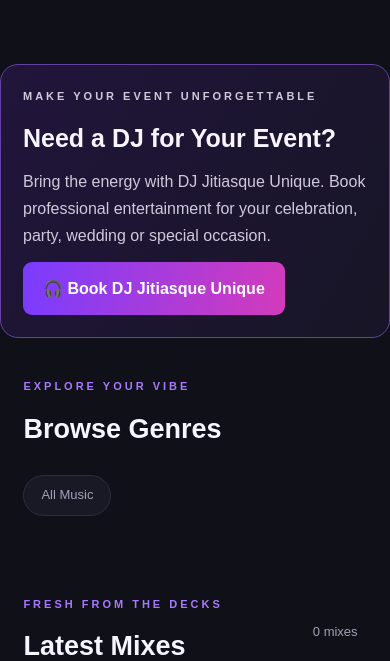
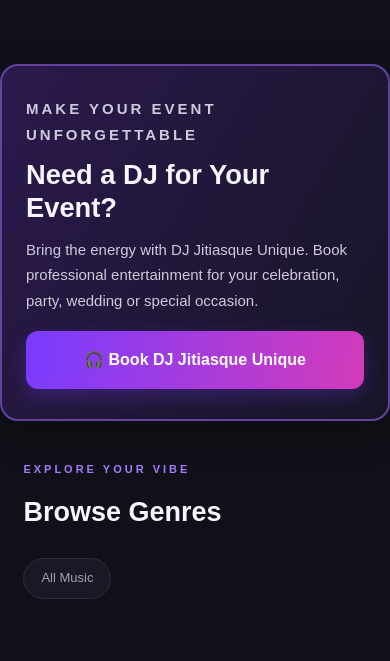
Before and after one commit to 5910henry-art/dj-mix-hub, a Flask app: template templates/index.html in a window 390 px wide. Shown: the part 1425-2086 px from the top of the page. Run offline with Flask 3, Linux system fonts and the light colour scheme; the template is opened without the code that fills it, so the values that code supplies are empty; some libraries are stand-ins or nearby versions.

Commit message:
Improve homepage DJ booking promotion

```diff
--- a/static/css/style.css
+++ b/static/css/style.css
@@ -777,42 +777,82 @@ footer small {
     display: flex;
     align-items: center;
     justify-content: space-between;
-    gap: 25px;
-    padding: 35px;
-    border: 1px solid #6342a0;
-    border-radius: 18px;
-    background: linear-gradient(120deg, #21153b, #171526);
+    gap: 35px;
+    min-height: 280px;
+    padding: 48px 52px;
+    border: 2px solid #6342a0;
+    border-radius: 24px;
+    background: linear-gradient(120deg, #2b194c, #171526);
+    box-shadow: 0 12px 35px rgba(0, 0, 0, .22);
+}
+
+.booking-promo > div:first-child {
+    flex: 1;
+    max-width: 760px;
 }
 
 .booking-promo h2 {
-    font-size: clamp(25px, 5vw, 38px);
-    margin: 10px 0;
+    font-size: clamp(30px, 5vw, 44px);
+    line-height: 1.2;
+    margin: 12px 0;
 }
 
 .booking-promo p {
     color: #d0c9dc;
-    line-height: 1.7;
+    font-size: 17px;
+    line-height: 1.8;
+    max-width: 650px;
 }
 
 .booking-promo-button {
     display: inline-block;
-    margin-top: 12px;
-    padding: 14px 20px;
-    border-radius: 9px;
+    margin-top: 18px;
+    padding: 17px 28px;
+    border-radius: 12px;
     background: linear-gradient(100deg, #793cff, #d33bba);
     color: white;
+    font-size: 17px;
     font-weight: bold;
     text-decoration: none;
+    box-shadow: 0 7px 20px rgba(121, 60, 255, .28);
+    transition: transform .2s, box-shadow .2s;
+}
+
+.booking-promo-button:hover {
+    transform: translateY(-3px);
+    box-shadow: 0 11px 25px rgba(121, 60, 255, .4);
 }
 
 .booking-promo-icon {
-    font-size: 90px;
+    flex-shrink: 0;
+    font-size: 125px;
     color: #bda0ff;
+    padding: 10px 20px;
 }
 
 @media (max-width: 600px) {
     .booking-promo {
-        padding: 22px;
+        min-height: 0;
+        padding: 30px 24px;
+        border-radius: 18px;
+    }
+
+    .booking-promo h2 {
+        font-size: clamp(27px, 7vw, 34px);
+    }
+
+    .booking-promo p {
+        font-size: 15px;
+        line-height: 1.7;
+    }
+
+    .booking-promo-button {
+        display: block;
+        width: 100%;
+        box-sizing: border-box;
+        padding: 16px 18px;
+        text-align: center;
+        font-size: 16px;
     }
 
     .booking-promo-icon {
--- a/templates/index.html
+++ b/templates/index.html
@@ -12,7 +12,7 @@
     <link rel="apple-touch-icon" href="{{ url_for('static', filename='pwa/icon-192.png') }}">
     <title>DJ MIX HUB | Discover Your Sound</title>
     <link rel="stylesheet"
-          href="{{ url_for('static', filename='css/style.css', v='662fc2f') }}">
+          href="{{ url_for('static', filename='css/style.css', v='book-dj-size-20261109') }}">
 
     <style>
         .public-listener-grid {
```
